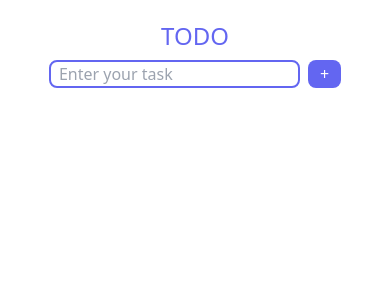
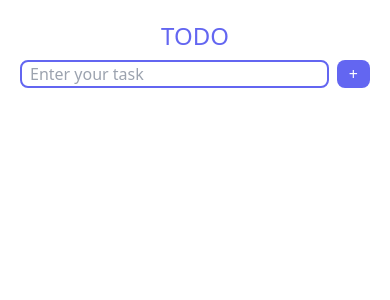
Before and after one commit to gourabporey/todo-app, a Next.js app: page / in a window 390 px wide. Shown: the top 300 px of the page. Built offline with nearby package versions, Linux system fonts and the light colour scheme.

Commit message:
Add responsiveness for small screens

```diff
--- a/src/pages/index.tsx
+++ b/src/pages/index.tsx
@@ -2,7 +2,7 @@ import TodoList from '@/components/TodoList';
 
 const Home = () => {
   return (
-    <main className='container p-5 w-4/12 flex items-center flex-col m-auto'>
+    <main className='container p-5 sm:w-full md:4/12 xl:w-4/12 flex items-center flex-col m-auto'>
       <h2 className='text-center text-indigo-500 text-2xl'>TODO</h2>
       <div className='w-full'>
         <TodoList />
```
